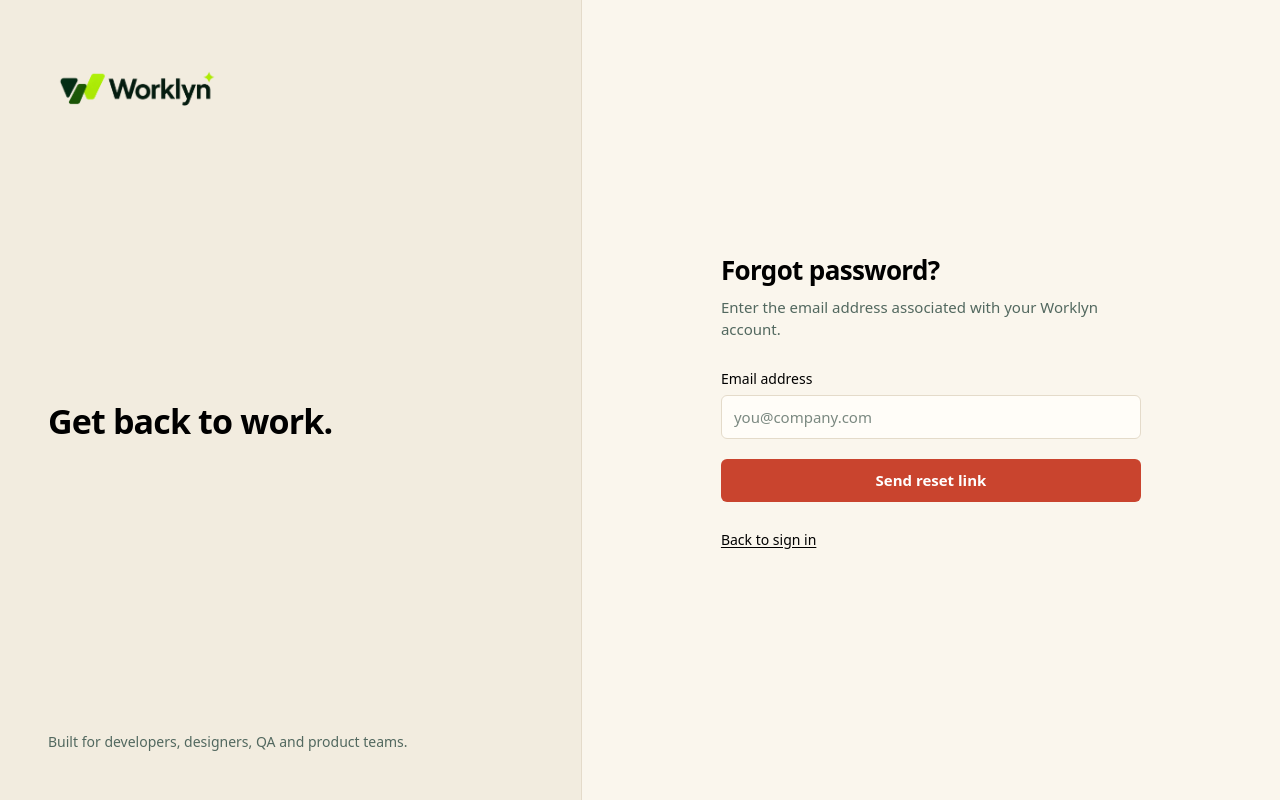
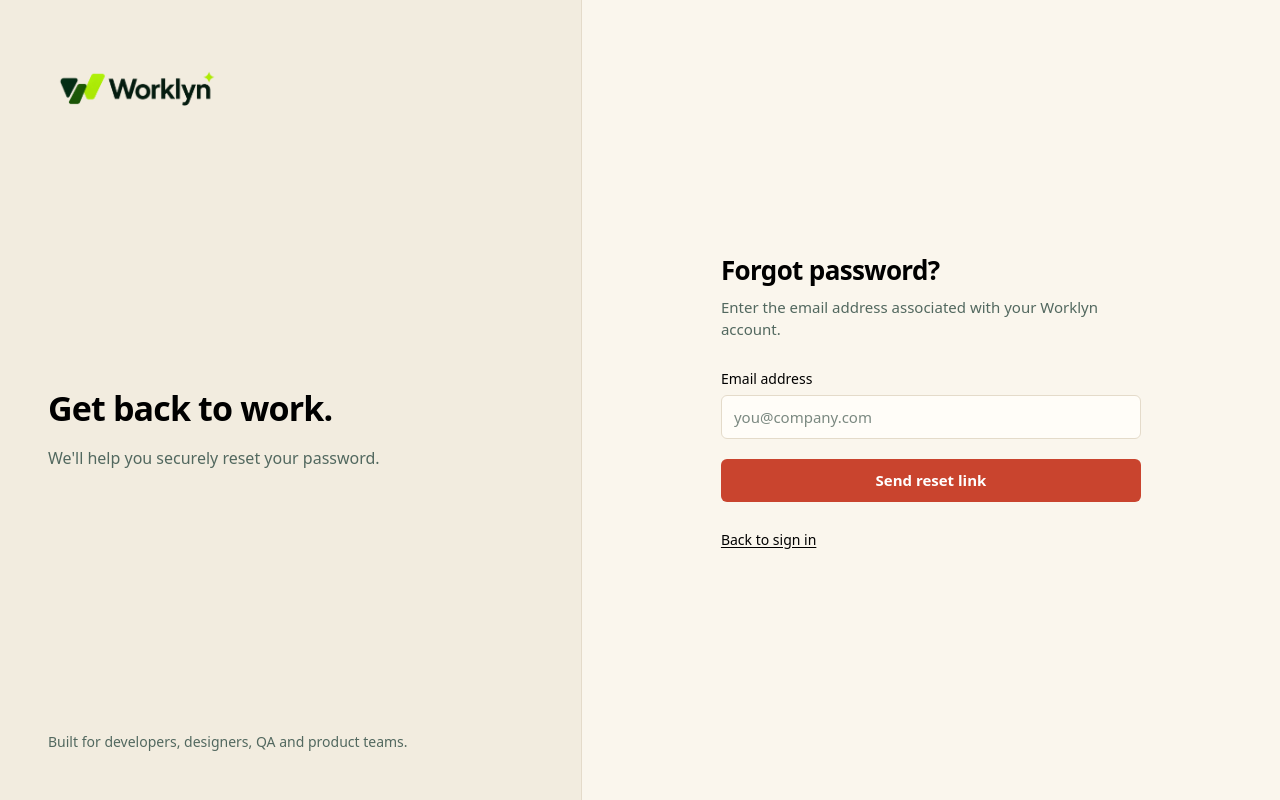
Before and after one commit to Rajesh-sahu762/worklyn, a React (Vite) app in the folder client/: page /forgot-password in a window 1280 px wide. Built offline with nearby package versions, Linux system fonts and the light colour scheme; no server answers.

Commit message:
Fix forgot password auth layout props

```diff
--- a/client/src/pages/ForgotPasswordPage.jsx
+++ b/client/src/pages/ForgotPasswordPage.jsx
@@ -31,7 +31,7 @@ export default function ForgotPasswordPage() {
   }
 
   return (
-    <AuthShell headline="Get back to work." subheadline="We'll help you securely reset your password.">
+    <AuthShell headline="Get back to work." body="We'll help you securely reset your password.">
       <h1 className="text-[26px] font-semibold tracking-tight text-ink">Forgot password?</h1>
       <p className="mt-1.5 text-[15px] text-ink-muted">Enter the email address associated with your Worklyn account.</p>
       {sent ? (
```
